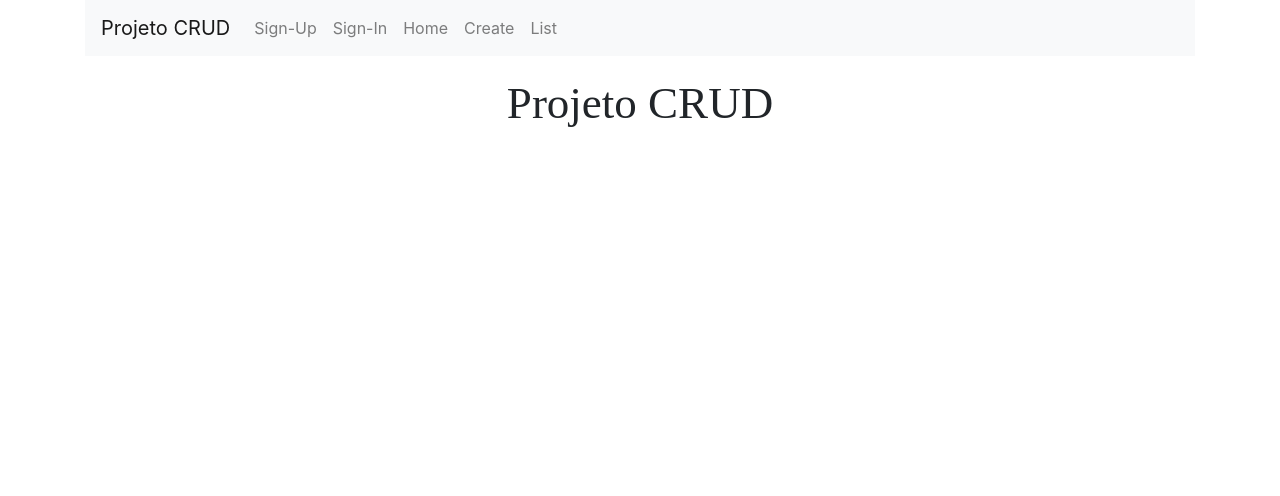
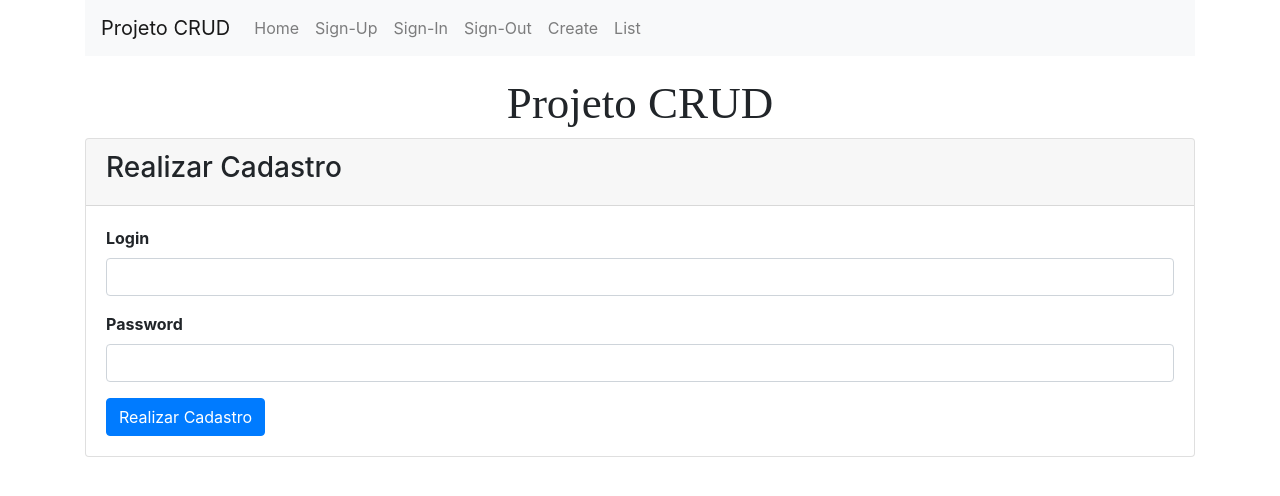
Before and after one commit to italolima04/WEB_2020.1, a React (Create React App) app in the folder atividade_11/: page /signup in a window 1280 px wide. Shown: the top 496 px of the page. Built offline with nearby package versions, Linux system fonts and the light colour scheme; no server answers.

Commit message:
Implementando a Autenticacao por Email c/Firebase

```diff
--- a/atividade_11/src/commons/RestrictedCard.jsx
+++ b/atividade_11/src/commons/RestrictedCard.jsx
@@ -10,6 +10,9 @@ function RestrictedCard(props) {
     if (props.firebaseAuth.isLoaded && props.firebaseAuth.isEmpty) {
       props.history.push("/signin");
     }
+    if (!props.emailVerified) {
+      props.history.push("/signin");
+    }
   });
 
   return <Card title={props.title}>{props.children}</Card>;
@@ -18,6 +21,7 @@ function RestrictedCard(props) {
 function mapStateToProps(state) {
   return {
     firebaseAuth: state.firebaseReducer.auth,
+    emailVerified: state.authReducer.verified,
   };
 }
 
--- a/atividade_11/src/components/Signin.jsx
+++ b/atividade_11/src/components/Signin.jsx
@@ -0,0 +1,107 @@
+import React, { useState } from "react";
+import Card from "../commons/Card";
+
+import { connect } from "react-redux";
+import { signin } from "../store/actions/authActionCreator";
+
+function Signin(props) {
+  const [login, setLogin] = useState("");
+  const [password, setPassword] = useState("");
+  const [loading, setLoading] = useState(false);
+
+  function renderButton() {
+    if (loading) {
+      return (
+        <button className="btn btn-primary" type="button" disabled>
+          <span
+            className="spinner-border spinner-border-sm"
+            role="status"
+            aria-hidden="true"
+          ></span>
+          Carregando...
+        </button>
+      );
+    }
+    return (
+      <input type="submit" value="Realizar Login" className="btn btn-primary" />
+    );
+  }
+
+  function renderMessage() {
+    if (props.userMsg) {
+      const msgType = props.userMsg.includes("Err")
+        ? "alert-danger"
+        : "alert-info";
+      return (
+        <div className={`alert ${msgType}`} style={{ marginTop: "10px" }}>
+          {props.userMsg}
+        </div>
+      );
+    }
+    return;
+  }
+
+  function onSubmit(e) {
+    e.preventDefault();
+    setLoading(true);
+
+    props.mySignin(login, password, () => {
+      setLoading(false);
+    });
+
+    setLogin(login);
+    setPassword(password);
+  }
+
+  return (
+    <Card title={<h3>Realizar Login</h3>}>
+      <form onSubmit={onSubmit}>
+        <div className="form-group">
+          <label>
+            <strong>Login</strong>
+          </label>
+          <input
+            className="form-control"
+            type="text"
+            value={login}
+            onChange={(e) => {
+              setLogin(e.target.value);
+            }}
+          />
+        </div>
+        <div className="form-group">
+          <label>
+            <strong>Password</strong>
+          </label>
+          <input
+            className="form-control"
+            type="password"
+            value={password}
+            onChange={(e) => {
+              setPassword(e.target.value);
+            }}
+          />
+        </div>
+        {renderButton()}
+      </form>
+      {renderMessage()}
+    </Card>
+  );
+}
+
+function mapStateToProps(state) {
+  return {
+    userMsg: state.authReducer.authMsg,
+  };
+}
+
+function mapDispatchToProps(dispatch) {
+  return {
+    mySignin(login, password, callback) {
+      const action = signin(login, password, callback);
+      dispatch(action);
+    },
+  };
+}
+
+export default connect(mapStateToProps, mapDispatchToProps)(Signin);
--- /dev/null
+++ b/atividade_11/src/components/Signout.jsx
@@ -0,0 +1,38 @@
+import React from "react";
+import Card from "../commons/RestrictedCard";
+
+import { connect } from "react-redux";
+import { signout } from "../store/actions/authActionCreator";
+
+function Signout(props) {
+  function logout() {
+    props.mySignout(() => {
+      props.history.push("/signin");
+    });
+  }
+  return (
+    <Card title={<h3>Realizar Logout </h3>} history={props.history}>
+      <button className="btn btn-danger" onClick={logout}>
+        Realizar Logout
+      </button>
+    </Card>
+  );
+}
+
+function mapStateToProps(state) {
+  return {
+    userMsg: state.authReducer.authMsg,
+    firebaseAuth: state.firebaseReducer.auth,
+  };
+}
+
+function mapDispatchToProps(dispatch) {
+  return {
+    mySignout(callback) {
+      const action = signout(callback);
+      dispatch(action);
+    },
+  };
+}
+
+export default connect(mapStateToProps, mapDispatchToProps)(Signout);
--- a/atividade_11/src/components/Signup.jsx
+++ b/atividade_11/src/components/Signup.jsx
@@ -21,8 +21,11 @@ function Signup(props) {
     props.mySignup(login, password, () => {
       isMounted && setLoading(false);
     });
-    setLogin("");
-    setPassword("");
+    setLogin(login);
+    setPassword(password);
+    {
+      alert("Cadastro Realizado com Sucesso.");
+    }
   }
 
   function renderButton() {
@@ -38,13 +41,77 @@ function Signup(props) {
         </button>
       );
     }
+    return;
+  }
 
+  function renderMessage() {
+    if (props.userMsg) {
+      const msgType = props.userMsg.includes("Err")
+        ? "alert-danger"
+        : "alert-info";
+      return (
+        <div className={`alert ${msgType}`} style={{ marginTop: "10px" }}>
+          {props.userMsg}
+        </div>
+      );
+    }
     return (
-      <input type="submit" value="Cadastrar" className="btn btn-primary" />
+      <input
+        type="submit"
+        value="Realizar Cadastro"
+        className="btn btn-primary"
+      />
     );
   }
-
-  return <div></div>;
+  return (
+    <Card title={<h3>Realizar Cadastro</h3>}>
+      <form onSubmit={onSubmit}>
+        <div className="form-group">
+          <label>
+            <strong> Login </strong>
+          </label>
+          <input
+            type="text"
+            className="form-control"
+            value={login}
+            onChange={(e) => {
+              setLogin(e.target.value);
+            }}
+          />
+        </div>
+        <div className="form-group">
+          <label>
+            <strong>Password</strong>
+          </label>
+          <input
+            type="password"
+            className="form-control"
+            value={password}
+            onChange={(e) => {
+              setPassword(e.target.value);
+            }}
+          />
+        </div>
+        {renderButton()}
+      </form>
+      {renderMessage()}
+    </Card>
+  );
 }
 
-export default Signup;
+function mapStateToProps(state) {
+  return {
+    userMsg: state.authReducer.authMsg,
+  };
+}
+
+function mapDispatchToProps(dispatch) {
+  return {
+    mySignup(login, password, callback) {
+      const action = signup(login, password, callback);
+      dispatch(action);
+    },
+  };
+}
+
+export default connect(mapStateToProps, mapDispatchToProps)(Signup);
--- a/atividade_11/src/index.js
+++ b/atividade_11/src/index.js
@@ -3,21 +3,10 @@ import ReactDOM from "react-dom";
 import { BrowserRouter as Router } from "react-router-dom";
 import App from "./App";
 
-import { applyMiddleware, createStore } from "redux";
-import reduxThunk from "redux-thunk";
 import { Provider } from "react-redux";
-
-import firebase from "./utils/Firebase";
-import reducers from "./store/reducers";
 import { ReactReduxFirebaseProvider } from "react-redux-firebase";
 
-const store = createStore(reducers, {}, applyMiddleware(reduxThunk));
-
-const rrfProps = {
-  firebase,
-  config: {},
-  dispatch: store.dispatch,
-};
+import { store, rrfProps } from "./store/storeConfig";
 
 const root = document.getElementById("root");
 ReactDOM.render(
--- a/atividade_11/src/routes.js
+++ b/atividade_11/src/routes.js
@@ -8,6 +8,7 @@ import Home from "./components/Home";
 import List from "./components/List";
 import Signin from "./components/Signin";
 import Signup from "./components/Signup";
+import Signout from "./components/Signout";
 
 function Routes(props) {
   return (
@@ -20,6 +21,11 @@ function Routes(props) {
           <div className="collapse navbar-collapse" id="navbarSupportedContent">
             <ul className="navbar-nav mr-auto">
               <li className="nav-item">
+                <Link to={"/"} className="nav-link">
+                  Home
+                </Link>
+              </li>
+              <li className="nav-item">
                 <Link to={"/signup"} className="nav-link">
                   Sign-Up
                 </Link>
@@ -30,8 +36,8 @@ function Routes(props) {
                 </Link>
               </li>
               <li className="nav-item">
-                <Link to={"/"} className="nav-link">
-                  Home
+                <Link to={"/signout"} className="nav-link">
+                  Sign-Out
                 </Link>
               </li>
               <li className="nav-item">
@@ -61,6 +67,7 @@ function Routes(props) {
         <Switch>
           <Route exact path="/" component={Home} />
           <Route path="/signup" component={Signup} />
+          <Route path="/signout" component={Signout} />
           <Route path="/signin" component={Signin} />
           <Route path="/create" component={Create} />
           <Route path="/edit/:id" component={Edit} children={<Edit />} />
--- a/atividade_11/src/store/actions/actions.js
+++ b/atividade_11/src/store/actions/actions.js
@@ -6,3 +6,6 @@ export const SIGNIN_ERROR = "SIGNIN_ERROR";
 
 export const SIGNOUT_SUCESS = "SIGNOUT_SUCESS";
 export const SIGNOUT_ERROR = "SIGNOUT_ERROR";
+
+export const RESET_AUTH_MESSAGE = "RESET_AUTH_MESSAGE";
+export const EMAIL_NOT_VERIFIED = "EMAIL_NOT_VERIFIED";
--- a/atividade_11/src/store/reducers/authReducer.js
+++ b/atividade_11/src/store/reducers/authReducer.js
@@ -5,11 +5,14 @@ import {
     SIGNIN_ERROR,
     SIGNOUT_SUCESS,
     SIGNOUT_ERROR,
+    RESET_AUTH_MESSAGE,
+    EMAIL_NOT_VERIFIED,
 } from "../actions/actions";
 
 const INITIAL_STATE = {
     authMsg: null,
     user: "",
+    verified: false,
 };
 
 export default function(state = INITIAL_STATE, action) {
@@ -47,6 +50,17 @@ export default function(state = INITIAL_STATE, action) {
                 ...state,
                 authMsg: action.payload.authMessage,
             };
+        case RESET_AUTH_MESSAGE:
+            return {
+                ...state,
+                authMsg: null,
+            };
+        case EMAIL_NOT_VERIFIED:
+            return {
+                ...state,
+                authMsg: action.payload.authMessage,
+                verified: action.payload.verified,
+            };
         default:
             return state;
     }
--- /dev/null
+++ b/atividade_11/src/store/storeConfig.js
@@ -0,0 +1,44 @@
+import { createStore, applyMiddleware } from "redux";
+import reduxThunk from "redux-thunk";
+
+import reducers from "./reducers";
+import firebase from "../utils/Firebase";
+
+function saveToLocalStorage(state) {
+    try {
+        const serializedState = JSON.stringify(state);
+        localStorage.setItem("state", serializedState);
+    } catch (error) {
+        alert(`Ocorreu o Erro: ${error}`);
+    }
+}
+
+function loadFromLocalStorage() {
+    try {
+        const serializedState = localStorage.getItem("state");
+        if (serializedState === null) return undefined;
+        return JSON.parse(serializedState);
+    } catch (error) {
+        alert(`Ocorreu o Erro: ${error}`);
+    }
+}
+
+const persistedState = loadFromLocalStorage();
+
+const store = createStore(
+    reducers,
+    persistedState,
+    applyMiddleware(reduxThunk)
+);
+
+const rrfProps = {
+    firebase,
+    config: {},
+    dispatch: store.dispatch,
+};
+
+store.subscribe(() => {
+    saveToLocalStorage(store.getState());
+});
+
+export { store, rrfProps };
--- a/atividade_11/src/utils/Firebase.js
+++ b/atividade_11/src/utils/Firebase.js
@@ -1,4 +1,5 @@
 import firebase from "firebase/app";
+import "firebase/auth";
 import "firebase/firestore";
 
 import key from "../keys/firebase";
```
Also changed, not shown: atividade_11/src/store/actions/authActionCreator.js (+20 -1 lines).
